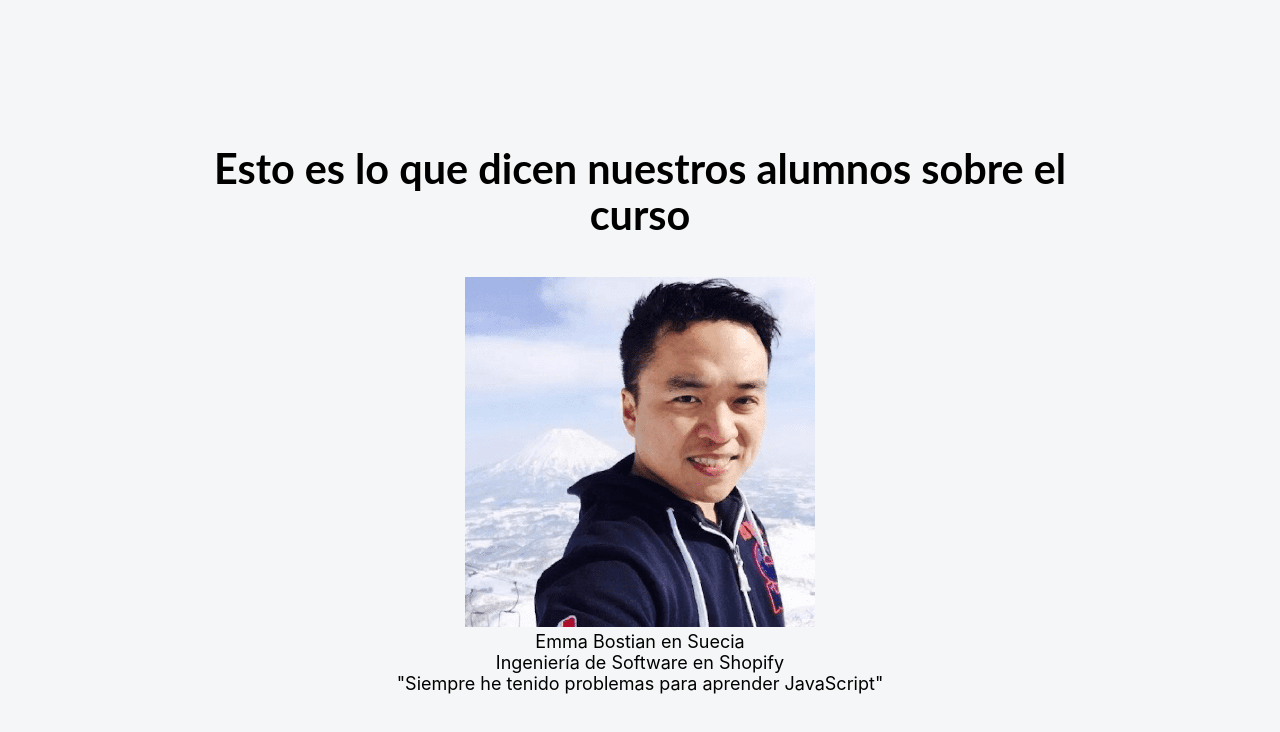
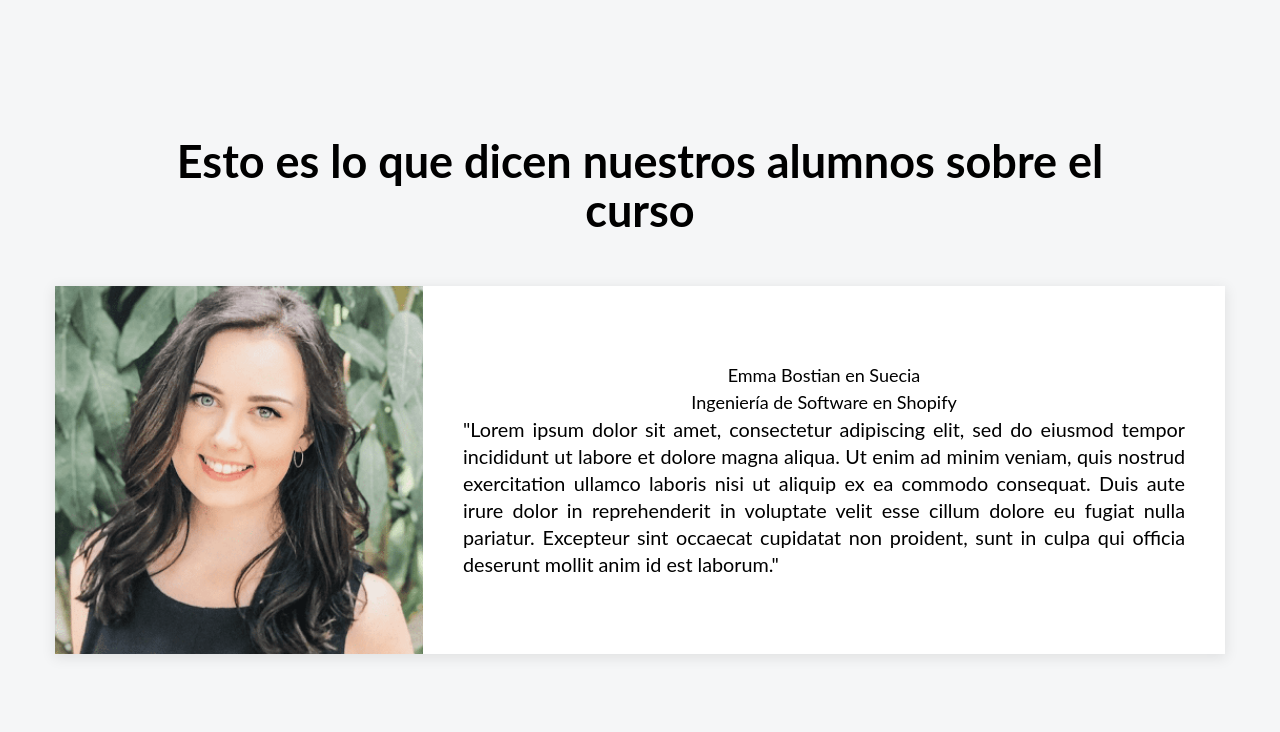
Before and after one commit to Omar0511/Testimonios, a React (Create React App) app: page / in a window 1280 px wide. Shown: the top 732 px of the page. Built offline with nearby package versions, Linux system fonts and the light colour scheme.

Commit message:
Añadiendo CSS al Testimonio

```diff
--- a/src/App.css
+++ b/src/App.css
@@ -11,7 +11,7 @@ body {
 
 h1 {
     max-width: 940px;
-    font-size: 2.3em;
+    font-size: 2.5em;
     font-family: 'Lato', sans-serif;
     font-weight: 700;
     line-height: 1.1;
--- a/src/App.js
+++ b/src/App.js
@@ -9,7 +9,7 @@ import Testimonio from './component/Testimonio';
 function App() {
   return (
     <div className="App">
-      <div>
+      <div className='contenedor-principal'>
         <h1>Esto es lo que dicen nuestros alumnos sobre el curso</h1>
         <Testimonio />
       </div>
--- a/src/component/Testimonio.js
+++ b/src/component/Testimonio.js
@@ -1,4 +1,5 @@
 import React from 'react';
+import '../css/styles.css';
 
 /*
     EXPORTACIÓN NOMBRADA
@@ -15,8 +16,8 @@ function Testimonio()
     return (
         <div className='contenedor-testimonio'>
             <img
-                className='imagentestimonio'
-                src={ require('../img/testimonio-shawn.png') }
+                className='imagen-testimonio'
+                src={ require('../img/testimonio-emma.png') }
                 alt='Fotografía de Persona'
             />
 
@@ -24,7 +25,7 @@ function Testimonio()
                 <p className='nombre-testimonio'>Emma Bostian en Suecia</p>
                 <p className='cargo-testimonitos'>Ingeniería de Software en Shopify</p>
                 <p className='texto-testimonio'>
-                    "Siempre he tenido problemas para aprender JavaScript"
+                    "Lorem ipsum dolor sit amet, consectetur adipiscing elit, sed do eiusmod tempor incididunt ut labore et dolore magna aliqua. Ut enim ad minim veniam, quis nostrud exercitation ullamco laboris nisi ut aliquip ex ea commodo consequat. Duis aute irure dolor in reprehenderit in voluptate velit esse cillum dolore eu fugiat nulla pariatur. Excepteur sint occaecat cupidatat non proident, sunt in culpa qui officia deserunt mollit anim id est laborum."
                 </p>
             </div>
         </div>
--- a/src/css/styles.css
+++ b/src/css/styles.css
@@ -0,0 +1,38 @@
+.contenedor-testimonio {
+    width: 1170px;
+    height: 368px;
+    margin: 10px 10px 50px;
+    display: flex;
+    align-items: center;
+    justify-content: center;
+    background-color: #fff;
+    box-shadow: 0 3px 13px 1px rgb(0 0 0 / 9%);
+}
+
+.imagen-testimonio {
+    height: 100%;
+    width: auto;
+}
+
+.contenedor-texto-testimonio {
+    text-align: center;
+    padding: 40px;
+    font-family: 'Lato', sans-serif;
+    font-weight: 400;
+    line-height: 1.5rem;
+}
+
+.nombre-testiomnio {
+    font-size: 1.3rem;
+}
+
+.cargo-testimonio {
+    font-size: 1.3rem;
+    margin-top: 15px;
+    padding-bottom: 30px;
+}
+
+.texto-testimonio {
+    font-size: 1.1rem;
+    text-align: justify;
+}
```
